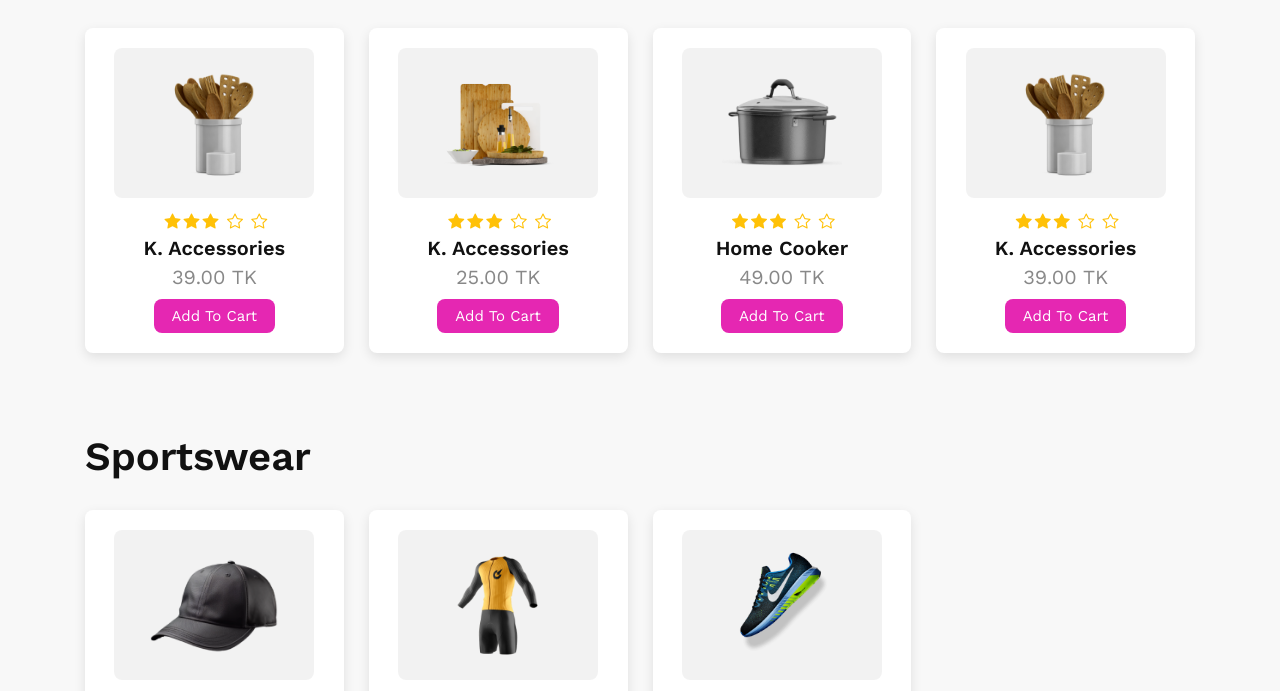
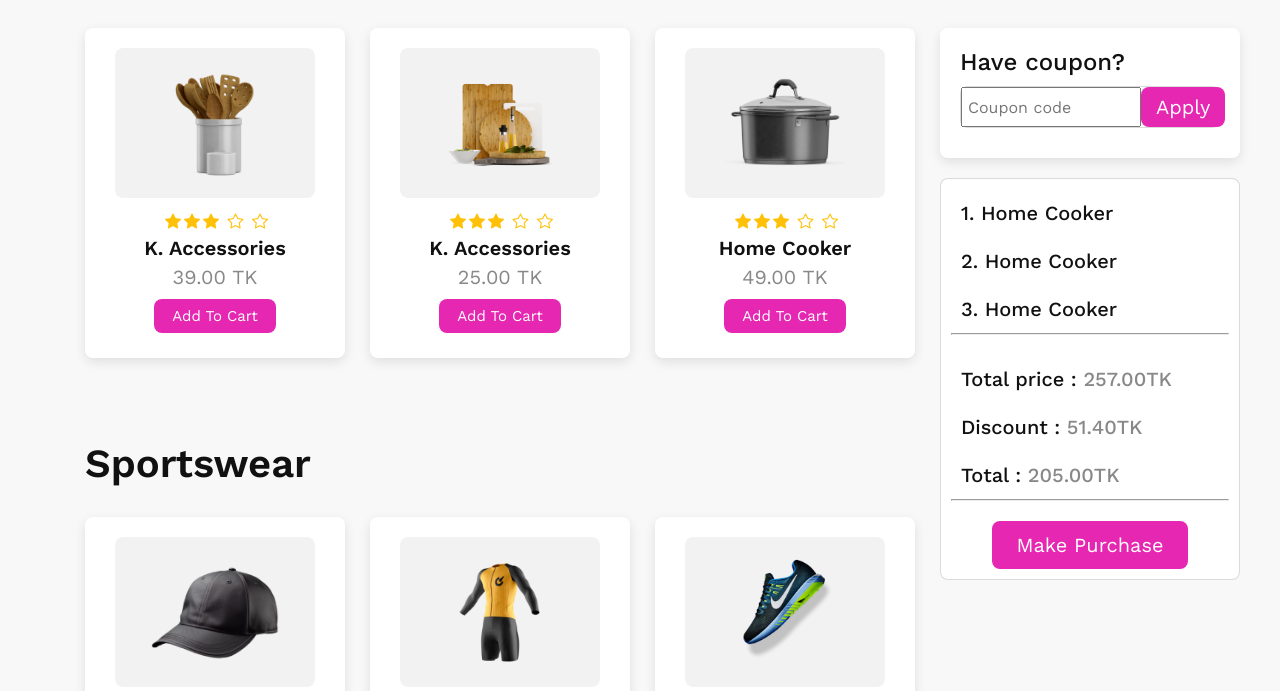
Before and after one commit to mdsajalali/summer-sale, a plain HTML site: page index.html in a window 1280 px wide. Shown: the part 769-1460 px from the top of the page. Drawn offline with nearby package versions, Linux system fonts and the light colour scheme.

Commit message:
coupon section added

```diff
--- a/assets/css/styles.css
+++ b/assets/css/styles.css
@@ -125,6 +125,9 @@
   background: #fff;
   padding: 20px;
   box-shadow: rgba(0, 0, 0, 0.1) 0px 4px 12px;
+  width: 260px;
+  margin: 0 auto;
+  height: 330px;
 }
 
 .items-card img {
@@ -171,6 +174,72 @@
 
 .furniture-bottom {
   padding-bottom: 100px;
+}
+
+.sportswear {
+  margin-top: -220px;
+}
+
+.coupon {
+  border-radius: 8px;
+  background: #fff;
+  padding: 20px;
+  box-shadow: rgba(0, 0, 0, 0.1) 0px 4px 12px;
+  width: 300px;
+  margin: 0 auto;
+  height: 130px;
+}
+
+.coupon h1 {
+  color: #111;
+  font-size: 24px;
+  font-weight: 500;
+  margin-top: -80px;
+  text-align: left;
+}
+
+.coupon-area {
+  display: flex;
+  border-radius: 8px;
+  border: 1px solid rgba(17, 17, 17, 0.15);
+  background: #fff;
+  margin-top: -20px;
+}
+
+.coupon-area input {
+  padding: 0 5px;
+  font-size: 16px;
+  width: 180px;
+}
+
+.coupon-area .coupon-btn {
+  padding: 8px 15px;
+}
+
+.purchase-card {
+  border-radius: 8px;
+  border: 1px solid rgba(17, 17, 17, 0.15);
+  background: #fff;
+  margin-top: 20px;
+  padding: 10px;
+}
+
+.product-title p {
+  color: #111;
+  font-size: 20px;
+  font-weight: 500;
+  line-height: 48px;
+  text-align: left;
+  margin-left: 10px;
+}
+
+hr {
+  background: rgba(17, 17, 17, 0.15);
+  margin-bottom: 20px;
+}
+
+.product-price{
+  color: rgba(17, 17, 17, 0.50);
 }
 
 /* main section code end here */
--- a/index.html
+++ b/index.html
@@ -89,19 +89,29 @@
                   <button class="btn btn-add">Add To Cart</button>
                 </div>
               </div>
-              <div class="items">
-                <div class="items-card">
-                  <img src="./assets/images/prod1.png" alt="prod1" />
-                  <div class="star">
-                    <i class="bi bi-star-fill"></i
-                    ><i class="bi bi-star-fill"></i
-                    ><i class="bi bi-star-fill"></i>
-                    <i class="bi bi-star"></i>
-                    <i class="bi bi-star"></i>
+
+              <div>
+                <div class="coupon">
+                  <h1>Have coupon?</h1>
+                  <div class="coupon-area">
+                    <input type="text" placeholder="Coupon code" />
+                    <button class="btn coupon-btn">Apply</button>
                   </div>
-                  <h2 class="item-name">K. Accessories</h2>
-                  <p class="price">39.00 TK</p>
-                  <button class="btn btn-add">Add To Cart</button>
+                </div>
+                <div class="purchase-card">
+                  <div class="product-title">
+                    <p>1. Home Cooker</p>
+                    <p>2. Home Cooker</p>
+                    <p>3. Home Cooker</p>
+                    <hr />
+                    <p>
+                      Total price : <span class="product-price">257.00TK</span>
+                    </p>
+                    <p>Discount : <span class="product-price">51.40TK</span></p>
+                    <p>Total : <span class="product-price">205.00TK</span></p>
+                    <hr />
+                  </div>
+                  <button class="btn purchase-btn">Make Purchase</button>
                 </div>
               </div>
             </div>
@@ -110,7 +120,7 @@
         <!-- Kitchenware section end -->
 
         <!-- Sportswear section start -->
-        <div class="main-container">
+        <div class="main-container sportswear">
           <h1>Sportswear</h1>
           <div class="main-content">
             <div class="item-container">
```
